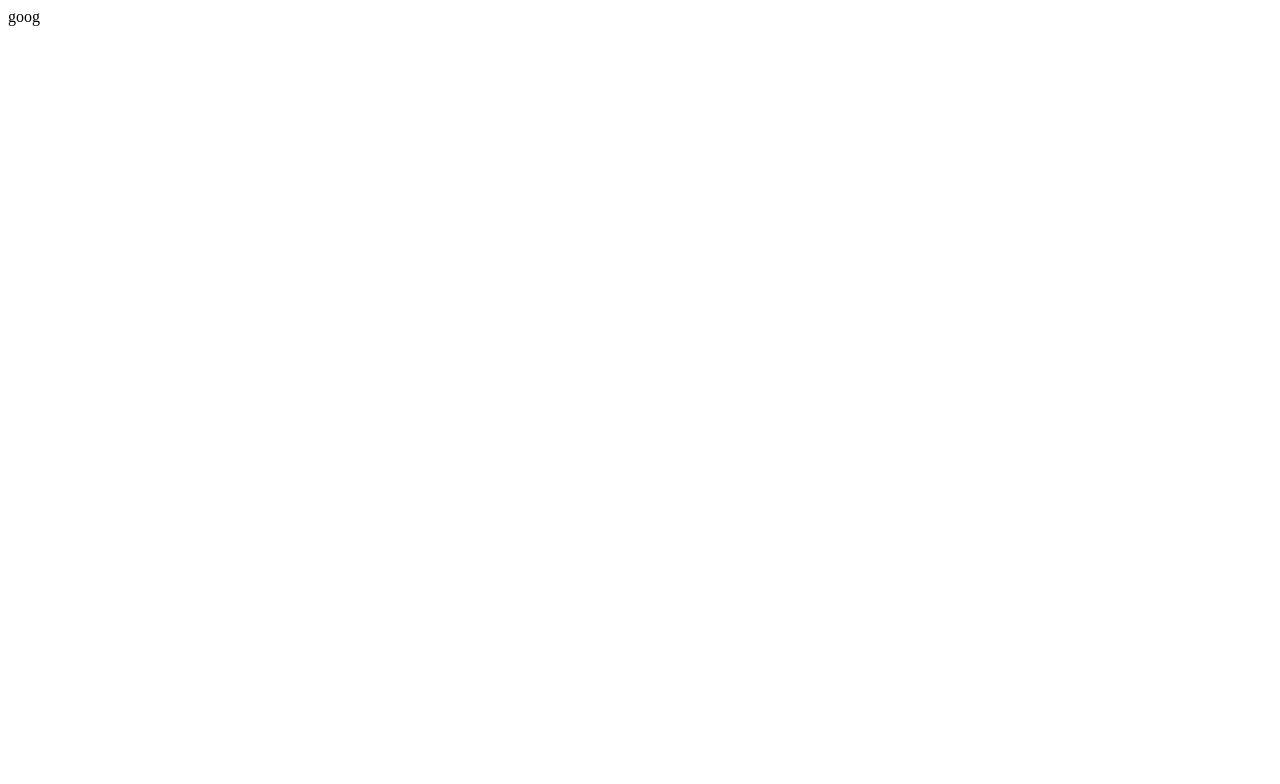
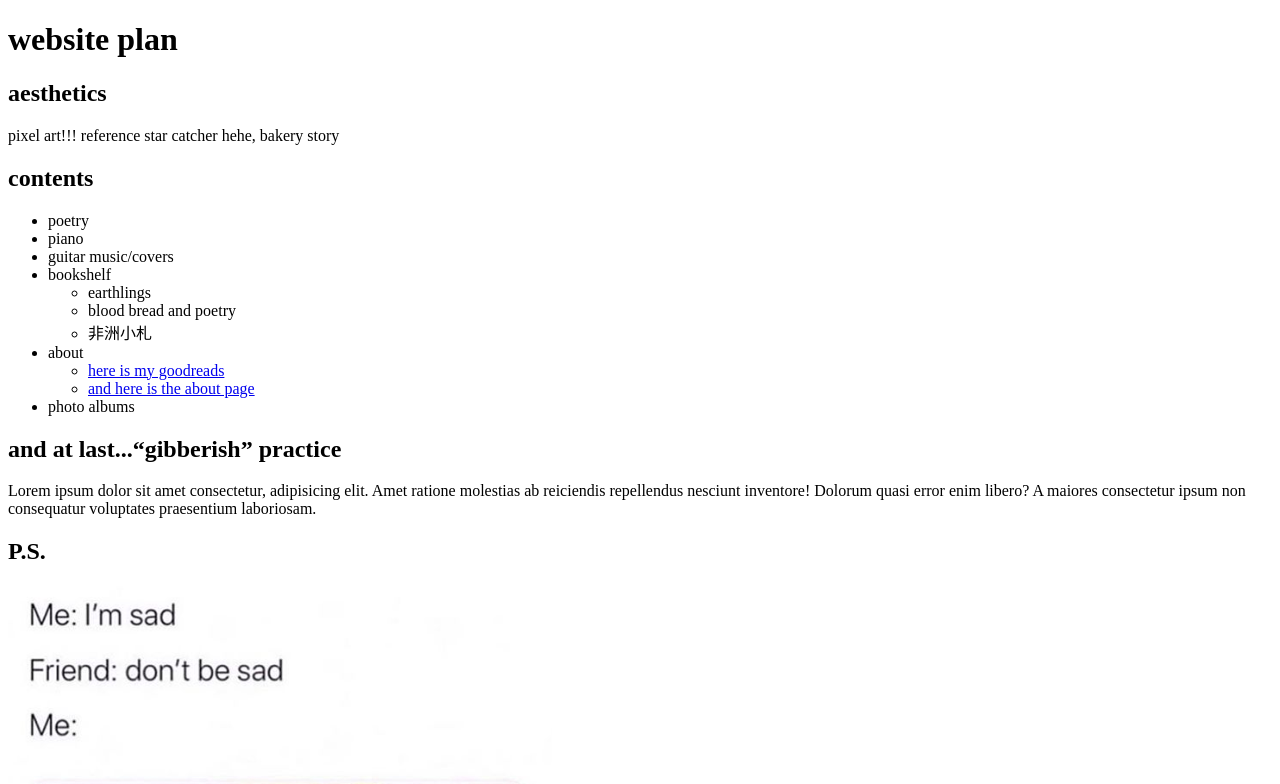
Before and after one commit to zoycebean/zoycebean.github.io, a plain HTML site: page index.html in a window 1280 px wide. Shown: the top 784 px of the page. Drawn offline with Linux system fonts and the light colour scheme.

Commit message:
Add about page and update index page
Flesh out the website

```diff
--- a/index.html
+++ b/index.html
@@ -1,11 +1,42 @@
 <!DOCTYPE html>
-
+<!-- yippee!!! -->
+<!-- some notes: jpg good for photos, gifs for animations, pngs/svgs for icons -->
 <html lang="en">
     <head>
         <meta charset="UTF-8">
         <title>
-            welcome welcome
+            warmalade
         </title>
     </head>
-    goog
+
+    <body>
+        <h1>website plan</h1>
+        <h2>aesthetics</h2>
+        <p>
+            pixel art!!! reference star catcher hehe, bakery story
+        </p>
+        <h2>contents</h2>
+        <ul>
+            <li>poetry</li>
+            <li>piano</li>
+            <li>guitar music/covers</li>
+            <li>bookshelf</li>
+            <ul>
+                <li>earthlings</li>
+                <li>blood bread and poetry</li>
+                <li>非洲小札</li>
+            </ul>
+            <!-- target sets to open new tab or same tab, rel is for security reasons when opening new tab-->
+            <li>about</li>
+            <ul>
+                <li><a href="https://www.goodreads.com/user/show/73013123-joyce-ben" target="_blank" rel="noopener noreferrer">here is my goodreads</a></li>
+                <li><a href="./about.html">and here is the about page</a></li>
+            </ul>
+            <li>photo albums</li>
+        </ul>
+        <h2>and at last...&ldquo;gibberish&rdquo; practice</h2>
+        <p>Lorem ipsum dolor sit amet consectetur, adipisicing elit. Amet ratione molestias ab reiciendis repellendus nesciunt inventore! Dolorum quasi error enim libero? A maiores consectetur ipsum non consequatur voluptates praesentium laboriosam.</p>
+        <h2>P.S.</h2>
+        <img src="./images/meme.png" alt="stupid meme">
+    </body>
 </html>
```
Also changed, not shown: about.html (added, +12 -0 lines), images/meme.png (added).
